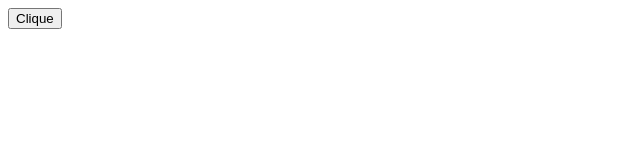
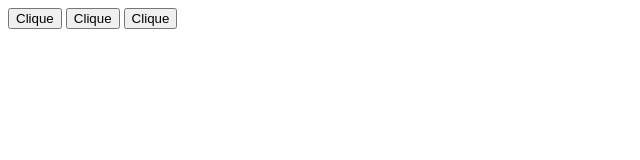
Before and after one commit to rhuancavalcanti/primeirob_3t, a plain HTML site: page index.html in a window 1280 px wide. Shown: the whole page, without its empty margins (0-640 px from the left). Drawn offline with Linux system fonts and the light colour scheme.

Commit message:
aula 05/10

```diff
--- a/index.html
+++ b/index.html
@@ -11,6 +11,8 @@
 
 <body>
     <button onclick="escreva()">Clique</button>
+    <button onclick="mostraLista()">Clique</button>
+    <button onclick="tabuada()">Clique</button>
 
 </body>
 
```
